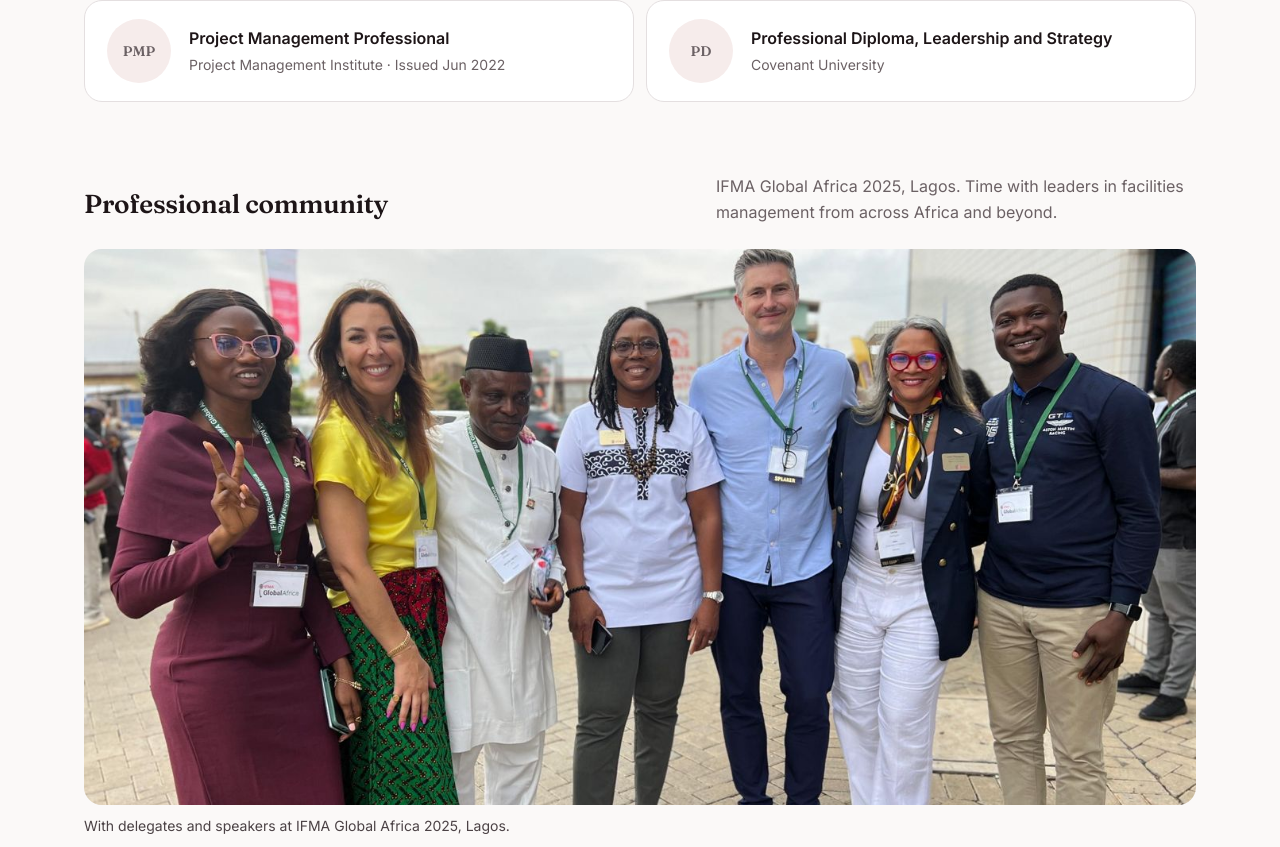
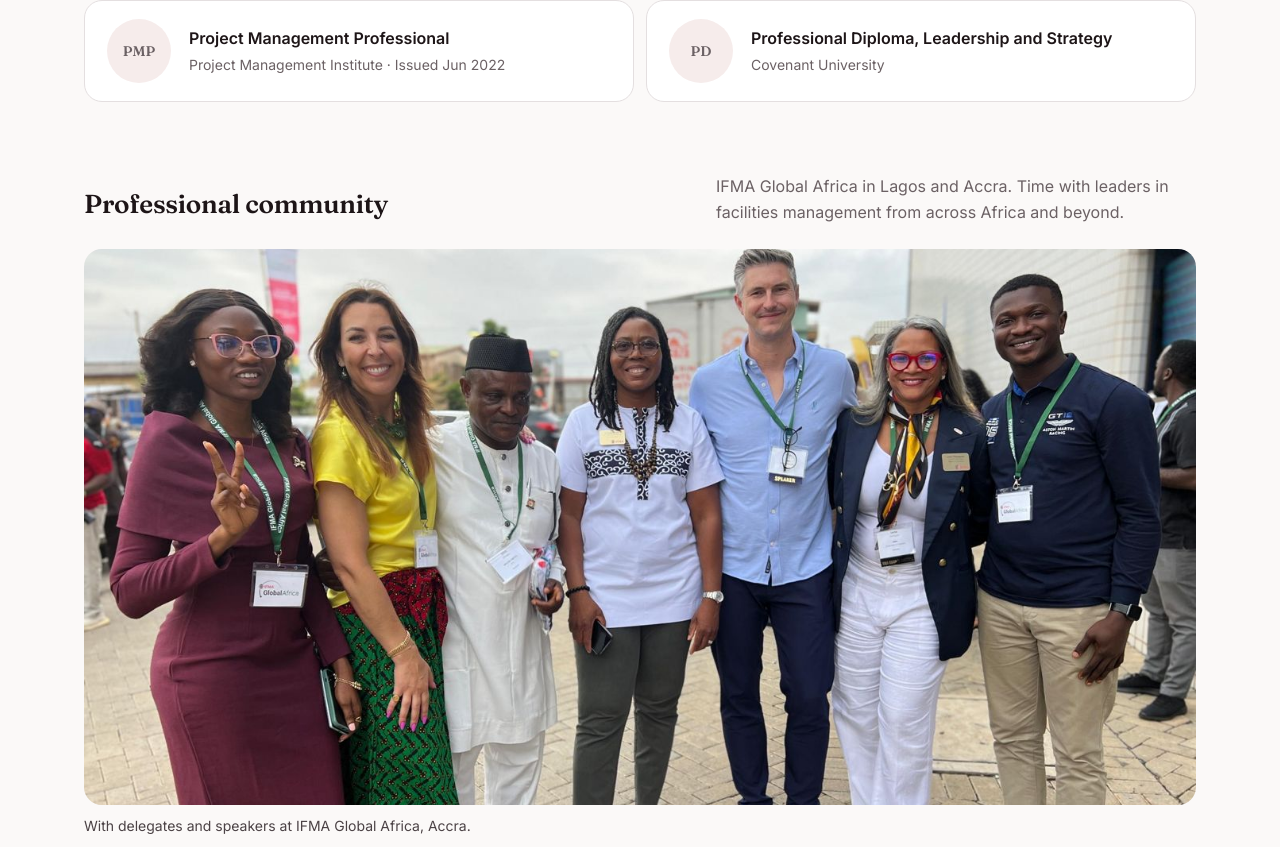
Before and after one commit to seunmsk/ayodeletosin, a plain HTML site: page index.html in a window 1280 px wide. Shown: the part 8913-9760 px from the top of the page. Drawn offline with Linux system fonts and the light colour scheme; no server answers.

Commit message:
Correct group photo location to Accra

```diff
--- a/index.html
+++ b/index.html
@@ -322,10 +322,10 @@
     <div class="community">
       <div class="community-head">
         <h3 class="sub-h">Professional community</h3>
-        <p>IFMA Global Africa 2025, Lagos. Time with leaders in facilities management from across Africa and beyond.</p>
+        <p>IFMA Global Africa in Lagos and Accra. Time with leaders in facilities management from across Africa and beyond.</p>
       </div>
       <div class="gallery">
-        <figure class="g-wide reveal"><img src="assets/ifma-group.jpg" alt="Tosin with a group of facilities management professionals outside the IFMA Global Africa venue in Lagos" width="1400" height="1050" loading="lazy"><figcaption>With delegates and speakers at IFMA Global Africa 2025, Lagos.</figcaption></figure>
+        <figure class="g-wide reveal"><img src="assets/ifma-group.jpg" alt="Tosin with a group of facilities management professionals outside the IFMA Global Africa venue in Accra" width="1400" height="1050" loading="lazy"><figcaption>With delegates and speakers at IFMA Global Africa, Accra.</figcaption></figure>
         <figure class="reveal"><img src="assets/ifma-leaders.jpg" alt="Lara Paemen, Adewale Adeniyi, Christa Dodoo and Tosin Ayodele standing in front of a statue" width="1050" height="1400" loading="lazy"><figcaption>Left to right: Lara Paemen, Managing Director, IFMA EMEA; Adewale Adeniyi, Head of Facilities Management, CBRE; Christa Dodoo, Immediate Past Global Chair, IFMA; Tosin Ayodele.</figcaption></figure>
         <figure class="reveal"><img src="assets/ifma-sherif-maged.jpg" alt="Tosin with Sherif Maged in front of the IFMA Global Africa backdrop" width="1050" height="1400" loading="lazy"><figcaption>With Sherif Maged, President, Africa Facilities Management Association.</figcaption></figure>
         <figure class="reveal"><img src="assets/ifma-matt-tucker.jpg" alt="Tosin with Matt Tucker in front of the IFMA Global Africa backdrop" width="810" height="1080" loading="lazy"><figcaption>With Matt Tucker, Director of Research, International Facility Management Association.</figcaption></figure>
```
